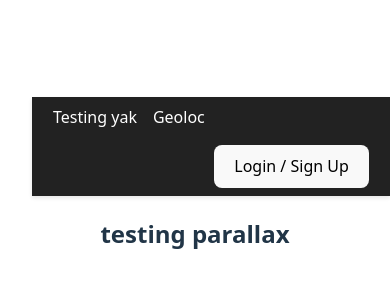
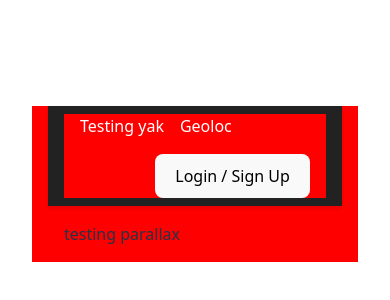
Before and after one commit to danellazs/WebKKN, a React (Vite) app: page /testing in a window 390 px wide. Shown: the part 238-538 px from the top of the page. Built offline with nearby package versions, Linux system fonts and the light colour scheme; no server answers.

Commit message:
test mobile

```diff
--- a/src/App.css
+++ b/src/App.css
@@ -357,15 +357,6 @@ nav {
   z-index: 800;
 }
 
-nav .container {
-  max-width: 100%;       /* Or 100%, or adjust as needed */
-  margin: 0 auto;
-  display: flex;
-  align-items: center;
-  justify-content: space-between;
-  flex-wrap: wrap;
-}
-
 nav ul {
   list-style: none;
   display: flex;
@@ -386,10 +377,19 @@ li a:hover {
 }
 
 .container {
+  max-width: 90vw; /* 90% of viewport width */
+  margin: 0 auto;
+  display: flex;
+  align-items: center;
+  justify-content: space-between;
+  flex-wrap: wrap;
+  padding: 0 1rem;
+  box-sizing: border-box;
+  background-color: red;
+
+}
+
+.page-content {
   width: 100%;
-  margin-left: auto;
-  margin-right: auto;
-  padding-left: 5px;
-  padding-right: 5px;
-  box-sizing: border-box;
+  margin: 0 auto;
 }
--- a/src/App.tsx
+++ b/src/App.tsx
@@ -1,3 +1,5 @@
+//C:\Users\user\Desktop\github\kkn\kknpaloh\src\App.tsx
+
 import { useEffect, useState } from "react";
 import "./App.css";
 import Navbar from "./components/navbar";
@@ -31,12 +33,14 @@ function App() {
   return (
     <BrowserRouter>
       <SessionContext.Provider value={session}>
-        <div>
+        <div className="container">
           <Navbar />
+          <div className="page-content">
           <Routes>
             <Route path="/geolocation" element={<Geolocation />} />
             <Route path="/testing" element={<Testing />} />
           </Routes>
+          </div>
         </div>
       </SessionContext.Provider>
     </BrowserRouter>
--- a/src/components/navbar.tsx
+++ b/src/components/navbar.tsx
@@ -1,3 +1,5 @@
+//C:\Users\user\Desktop\github\kkn\kknpaloh\src\components\navbar.tsx
+
 import { Link } from "react-router-dom";
 import { useState, useEffect } from "react";
 import { supabase } from "../supabase-client";
--- a/src/pages/geolocation.tsx
+++ b/src/pages/geolocation.tsx
@@ -1,3 +1,5 @@
+//C:\Users\user\Desktop\github\kkn\kknpaloh\src\pages\geolocation.tsx
+
 import { useContext, useState, useEffect } from "react";
 import { SessionContext } from "../context/sessionContext";
 import { supabase } from "../supabase-client";
--- a/src/pages/testing.tsx
+++ b/src/pages/testing.tsx
@@ -1,7 +1,9 @@
+//C:\Users\user\Desktop\github\kkn\kknpaloh\src\pages\testing.tsx
+
 const Testing = () => {
   return (
-    <div>
-      <h2>testing parallax</h2>
+    <div className="container">
+      <p>testing parallax</p>
     </div>
   );
 };
```
